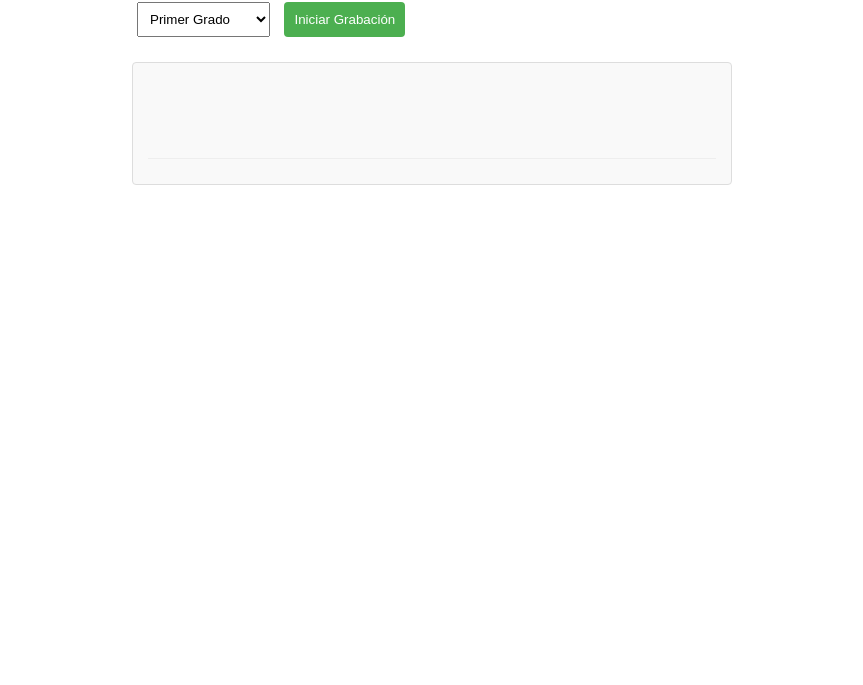
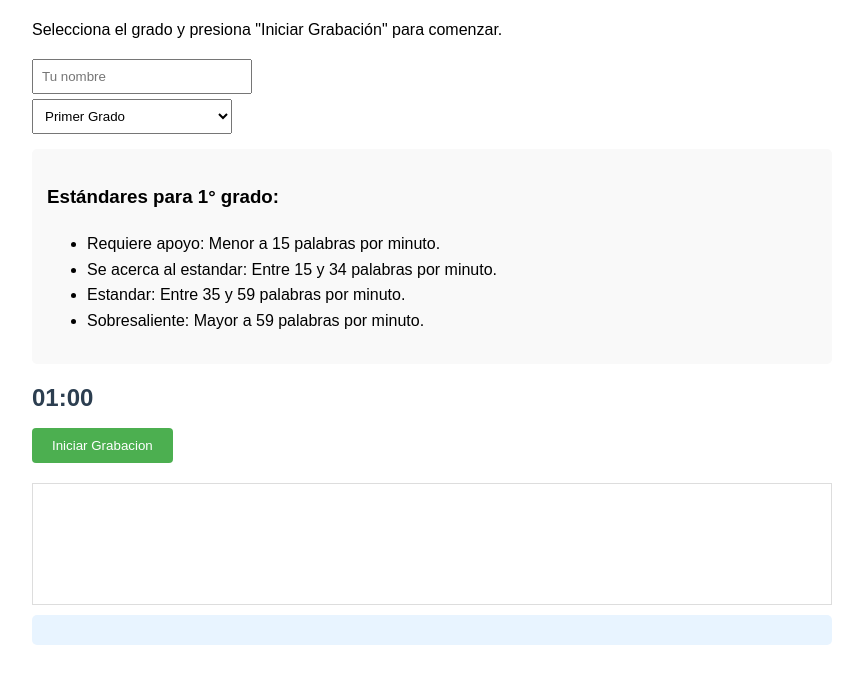
Before and after one commit to isaacsego/Aprende, a plain HTML site: page index.html in a window 1280 px wide. Shown: the part 117-802 px from the top of the page, without its empty margins (208-1071 px from the left). Drawn offline with Linux system fonts and the light colour scheme.

Commit message:
Aprende v3.0.2 9:46 pm -isc 4/3/2025

```diff
--- a/config.js
+++ b/config.js
@@ -1,12 +1,108 @@
 const estandares = {
-    1: { limites: [15, 34, 59], etiquetas: ["Requiere apoyo", "Se acerca al estandar", "Estandar", "Sobresaliente"] },
-    2: { limites: [35, 59, 84], etiquetas: ["Requiere apoyo", "Se acerca al estandar", "Estandar", "Sobresaliente"] },
-    3: { limites: [60, 84, 99], etiquetas: ["Requiere apoyo", "Se acerca al estandar", "Estandar", "Sobresaliente"] },
-    4: { limites: [85, 99, 114], etiquetas: ["Requiere apoyo", "Se acerca al estandar", "Estandar", "Sobresaliente"] },
-    5: { limites: [100, 114, 124], etiquetas: ["Requiere apoyo", "Se acerca al estandar", "Estandar", "Sobresaliente"] },
-    6: { limites: [115, 124, 134], etiquetas: ["Requiere apoyo", "Se acerca al estandar", "Estandar", "Sobresaliente"] }
+    1: {
+        limites: [15, 34, 59],
+        etiquetas: ["Requiere apoyo", "Se acerca al estandar", "Estandar", "Sobresaliente"],
+        rubrica: [
+            "Requiere apoyo: Menor a 15 palabras por minuto.",
+            "Se acerca al estandar: Entre 15 y 34 palabras por minuto.",
+            "Estandar: Entre 35 y 59 palabras por minuto.",
+            "Sobresaliente: Mayor a 59 palabras por minuto."
+        ]
+    },
+    2: {
+        limites: [35, 59, 84],
+        etiquetas: ["Requiere apoyo", "Se acerca al estandar", "Estandar", "Sobresaliente"],
+        rubrica: [
+            "Requiere apoyo: Menor a 35 palabras por minuto.",
+            "Se acerca al estandar: Entre 35 y 59 palabras por minuto.",
+            "Estandar: Entre 60 y 84 palabras por minuto.",
+            "Sobresaliente: Mayor a 84 palabras por minuto."
+        ]
+    },
+    3: {
+        limites: [60, 84, 99],
+        etiquetas: ["Requiere apoyo", "Se acerca al estandar", "Estandar", "Sobresaliente"],
+        rubrica: [
+            "Requiere apoyo: Menor a 60 palabras por minuto.",
+            "Se acerca al estandar: Entre 60 y 84 palabras por minuto.",
+            "Estandar: Entre 85 y 99 palabras por minuto.",
+            "Sobresaliente: Mayor a 99 palabras por minuto."
+        ]
+    },
+    4: {
+        limites: [85, 99, 114],
+        etiquetas: ["Requiere apoyo", "Se acerca al estandar", "Estandar", "Sobresaliente"],
+        rubrica: [
+            "Requiere apoyo: Menor a 85 palabras por minuto.",
+            "Se acerca al estandar: Entre 85 y 99 palabras por minuto.",
+            "Estandar: Entre 100 y 114 palabras por minuto.",
+            "Sobresaliente: Mayor a 114 palabras por minuto."
+        ]
+    },
+    5: {
+        limites: [100, 114, 124],
+        etiquetas: ["Requiere apoyo", "Se acerca al estandar", "Estandar", "Sobresaliente"],
+        rubrica: [
+            "Requiere apoyo: Menor a 100 palabras por minuto.",
+            "Se acerca al estandar: Entre 100 y 114 palabras por minuto.",
+            "Estandar: Entre 115 y 124 palabras por minuto.",
+            "Sobresaliente: Mayor a 124 palabras por minuto."
+        ]
+    },
+    6: {
+        limites: [115, 124, 134],
+        etiquetas: ["Requiere apoyo", "Se acerca al estandar", "Estandar", "Sobresaliente"],
+        rubrica: [
+            "Requiere apoyo: Menor a 115 palabras por minuto.",
+            "Se acerca al estandar: Entre 115 y 124 palabras por minuto.",
+            "Estandar: Entre 125 y 134 palabras por minuto.",
+            "Sobresaliente: Mayor a 134 palabras por minuto."
+        ]
+    }
 };
 
-let reconocimiento;
-let inicioTiempo;
-let grabando = false;
+/*
+function determinarStatus(ppm, grado) {
+    switch (grado) {
+        case 1:
+            if (ppm < 15) return "Requiere apoyo";
+            if (ppm >= 15 && ppm < 35) return "Se acerca al estandar";
+            if (ppm >= 35 && ppm < 60) return "Estandar";
+            if (ppm >= 60) return "Sobresaliente";
+            break;
+        case 2:
+            if (ppm < 35) return "Requiere apoyo";
+            if (ppm >= 35 && ppm < 60) return "Se acerca al estandar";
+            if (ppm >= 60 && ppm < 85) return "Estandar";
+            if (ppm >= 85) return "Sobresaliente";
+            break;
+        case 3:
+            if (ppm < 60) return "Requiere apoyo";
+            if (ppm >= 60 && ppm < 85) return "Se acerca al estandar";
+            if (ppm >= 85 && ppm < 100) return "Estandar";
+            if (ppm >= 100) return "Sobresaliente";
+            break;
+        case 4:
+            if (ppm < 85) return "Requiere apoyo";
+            if (ppm >= 85 && ppm < 100) return "Se acerca al estandar";
+            if (ppm >= 100 && ppm < 115) return "Estandar";
+            if (ppm >= 115) return "Sobresaliente";
+            break;
+        case 5:
+            if (ppm < 100) return "Requiere apoyo";
+            if (ppm >= 100 && ppm < 115) return "Se acerca al estandar";
+            if (ppm >= 115 && ppm < 125) return "Estandar";
+            if (ppm >= 125) return "Sobresaliente";
+            break;
+        case 6:
+            if (ppm < 115) return "Requiere apoyo";
+            if (ppm >= 115 && ppm < 125) return "Se acerca al estandar";
+            if (ppm >= 125 && ppm < 135) return "Estandar";
+            if (ppm >= 135) return "Sobresaliente";
+            break;
+        default:
+            return "Grado no válido";
+    }
+}
+
+ */
--- a/index.html
+++ b/index.html
@@ -10,7 +10,9 @@
 <body>
     <h1>Medidor de Palabras por Minuto</h1>
 
-    <p>Selecciona el grado escolar y presiona el botón para iniciar la grabación.</p>
+    <p>Selecciona el grado y presiona "Iniciar Grabación" para comenzar.</p>
+
+    <input type="text" id="nombre" placeholder="Tu nombre" required>
 
     <select id="grado">
         <option value="1">Primer Grado</option>
@@ -21,7 +23,11 @@
         <option value="6">Sexto Grado</option>
     </select>
 
-    <button id="btnGrabar">Iniciar Grabación</button>
+    <div id="rubrica"></div>
+    <div id="cronometro">01:00</div>
+
+    <button id="btnGrabar">Iniciar Grabacion</button>
+
     <div id="resultados">
         <div id="transcripcion"></div>
         <div id="metricas"></div>
--- a/speech-recognition.js
+++ b/speech-recognition.js
@@ -1,17 +1,80 @@
+let reconocimiento;
+let grabando = false;
+let temporizador;
+let tiempoRestante = 60;
+
 function determinarStatus(ppm, grado) {
     const { limites, etiquetas } = estandares[grado];
-    if (ppm <= 0) return "Error";
     if (ppm < limites[0]) return etiquetas[0];
     if (ppm < limites[1]) return etiquetas[1];
     if (ppm < limites[2]) return etiquetas[2];
     return etiquetas[3];
 }
 
+function actualizarRubrica(grado) {
+    const rubricaContainer = document.getElementById('rubrica');
+    rubricaContainer.innerHTML = `
+        <h3>Estándares para ${grado}° grado:</h3>
+        <ul>${estandares[grado].rubrica.map(item => `<li>${item}</li>`).join('')}</ul>
+    `;
+}
+
+function iniciarCronometro() {
+    tiempoRestante = 60;
+    const cronometro = document.getElementById('cronometro');
+
+    temporizador = setInterval(() => {
+        tiempoRestante--;
+        const minutos = Math.floor(tiempoRestante / 60);
+        const segundos = tiempoRestante % 60;
+        cronometro.textContent = `${String(minutos).padStart(2, '0')}:${String(segundos).padStart(2, '0')}`;
+
+        if (tiempoRestante <= 0) {
+            clearInterval(temporizador);
+            finalizarPrueba();
+        }
+    }, 1000);
+}
+
+function finalizarPrueba() {
+    reconocimiento.stop();
+    const nombre = document.getElementById('nombre').value;
+    const palabras = document.querySelector('#metricas p:first-child').textContent.split(': ')[1];
+    const status = document.querySelector('#metricas p:last-child').textContent.split(': ')[1];
+
+    localStorage.setItem('resultados', JSON.stringify({
+        nombre: nombre,
+        palabras: palabras,
+        status: status
+    }));
+
+    window.location.href = 'datos.html';
+}
+
+document.getElementById('grado').addEventListener('change', (e) => {
+    actualizarRubrica(e.target.value);
+});
+
+document.getElementById('btnGrabar').addEventListener('click', () => {
+    if (!grabando) {
+        if (!document.getElementById('nombre').value) {
+            alert("Por favor ingresa tu nombre");
+            return;
+        }
+        iniciarReconocimiento();
+    } else {
+        reconocimiento.stop();
+        clearInterval(temporizador);
+        document.getElementById('btnGrabar').textContent = "Iniciar Grabacion";
+        grabando = false;
+    }
+});
+
 function iniciarReconocimiento() {
     const SpeechRecognition = window.SpeechRecognition || window.webkitSpeechRecognition;
 
     if (!SpeechRecognition) {
-        alert("El reconocimiento de voz no es soportado en este navegador.");
+        alert("Lo siento, tu navegador no soporta la API de reconocimiento de voz.");
         return;
     }
 
@@ -23,62 +86,52 @@ function iniciarReconocimiento() {
     reconocimiento.onstart = () => {
         inicioTiempo = Date.now();
         grabando = true;
-        document.getElementById('transcripcion').textContent = '';
+        document.getElementById('transcripcion').innerHTML = '';
+        iniciarCronometro();
     };
 
+    reconocimiento.onresult = (event) => {
+        let transcripcionCompleta = '';
+        let transcripcionIntermedia = '';
 
-    reconocimiento.onresult = (event) => {
- let transcripcionCompleta = "";
-        let transcripcionIntermedia = "";
-
-        // Procesar todos los resultados
         for (let i = 0; i < event.results.length; i++) {
             const transcript = event.results[i][0].transcript;
 
             if (event.results[i].isFinal) {
-                transcripcionCompleta += transcript + " ";
+                transcripcionCompleta += transcript + ' ';
             } else {
                 transcripcionIntermedia = transcript;
             }
-        }
 
-        // Actualizar la visualización
             const cajaTranscripcion = document.getElementById('transcripcion');
             cajaTranscripcion.innerHTML = `
             <span style="color: #333">${transcripcionCompleta}</span>
             <span style="color: #888">${transcripcionIntermedia}</span>
             `;
 
-        // Calcular métricas solo con el texto finalizado
             if (transcripcionCompleta) {
-            const tiempoTranscurrido = (Date.now() - inicioTiempo) / 1000 / 60;
+                const tiempo = (Date.now() - inicioTiempo) / 60000;
                 const palabras = transcripcionCompleta.trim().split(/\s+/).length;
-            const ppm = Math.round(palabras / tiempoTranscurrido);
+                const ppm = Math.round(palabras / tiempo);
                 const grado = document.getElementById('grado').value;
 
                 document.getElementById('metricas').innerHTML = `
-                <p>Palabras detectadas: ${palabras}</p>
+                    <p>Palabras: ${palabras}</p>
                     <p>PPM: ${ppm}</p>
-                <p>Status: ${determinarStatus(ppm, grado)}</p>
+                    <p>Status: ${determinarStatus(ppm, document.getElementById('grado').value)}</p>
                 `;
+            }
         }
     };
 
     reconocimiento.onerror = (event) => {
-        console.error("Error en reconocimiento:", event.error);
+        console.error('Error de reconocimiento:', event.error);
     };
 
     reconocimiento.start();
+    document.getElementById('btnGrabar').textContent = "Detener Grabacion";
 }
 
-document.getElementById('btnGrabar').addEventListener('click', () => {
-    if (!grabando) {
-        iniciarReconocimiento();
-        btnGrabar.textContent = "Detener Grabación";
-    } else {
-        reconocimiento.stop();
-        btnGrabar.textContent = "Iniciar Grabación";
-        grabando = false;
-    }
-
+document.addEventListener('DOMContentLoaded', () => {
+    actualizarRubrica(document.getElementById('grado').value);
 });
--- a/styles.css
+++ b/styles.css
@@ -1,43 +1,58 @@
 body {
-    font-family: Arial;
-    max-width: 600px;
+    font-family: Arial, sans-serif;
+    max-width: 800px;
     margin: 20px auto;
-    padding: 0 20px;
+    padding: 20px;
+    line-height: 1.6;
+}
+
+input, select {
+    padding: 8px;
+    margin: 5px 0;
+    width: 200px;
+    display: block;
 }
 
 button {
-    padding: 10px;
-    margin: 5px;
-    cursor: pointer;
+    padding: 10px 20px;
     background-color: #4CAF50;
     color: white;
     border: none;
     border-radius: 4px;
+    cursor: pointer;
+    margin: 10px 0;
 }
 
-select {
-    padding: 8px;
-    margin: 5px;
+button:hover {
+    background-color: #45a049;
 }
 
-#resultados {
-    margin-top: 20px;
+#rubrica {
+    background-color: #f9f9f9;
     padding: 15px;
-    border: 1px solid #ddd;
-    border-radius: 4px;
-    background-color: #f9f9f9;
+    border-radius: 5px;
+    margin: 15px 0;
+}
+
+#cronometro {
+    font-size: 24px;
+    color: #2c3e50;
+    font-weight: bold;
 }
 
 #transcripcion {
+    min-height: 100px;
+    padding: 10px;
+    border: 1px solid #ddd;
     margin: 10px 0;
-    color: #666;
-    min-height: 60px;
-    border-bottom: 1px solid #eee;
-    padding-bottom: 10px;
-    font-style: italic;
+}
+#transcripcion .intermedio {
+    color: #888;
+    font-style: italic; /* Agregar esta línea */
 }
 
 #metricas {
-    margin-top: 10px;
-    font-weight: bold;
+    padding: 15px;
+    background-color: #e8f4ff;
+    border-radius: 5px;
 }
```
Lines whose indentation alone changed are shown as unchanged.
